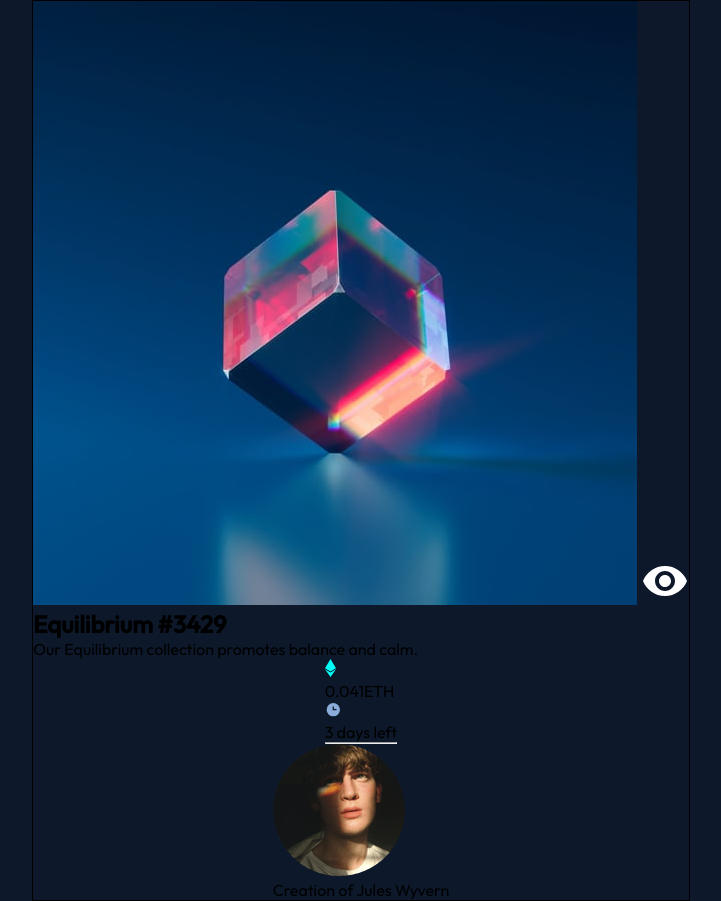
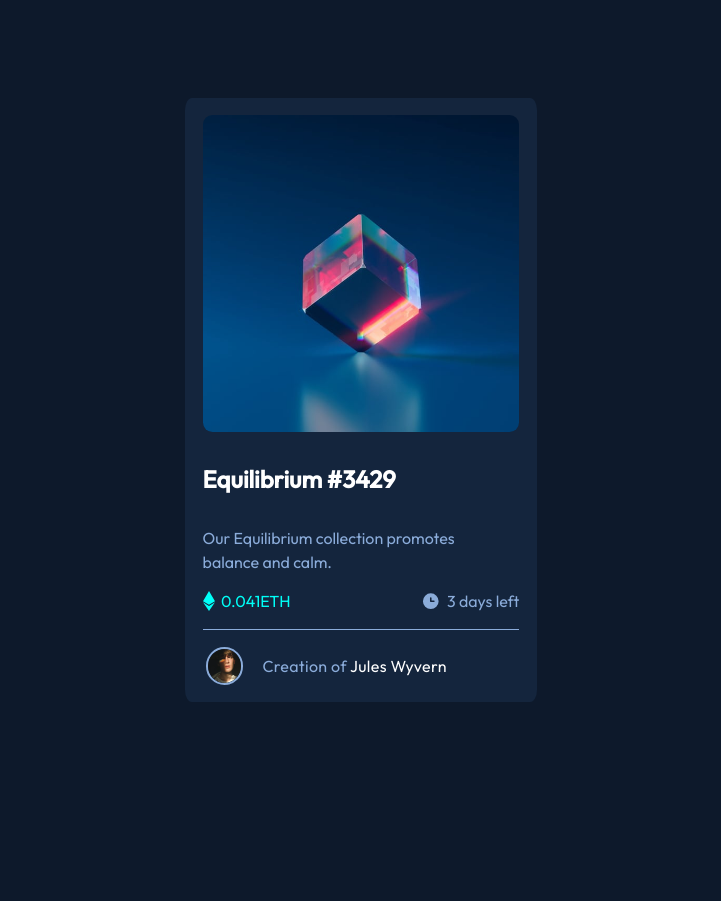
Before and after one commit to ShahbaazX786/NFT-card-component, a plain HTML site: page index.html in a window 1280 px wide. Shown: the whole page, without its empty margins (279-1000 px from the left). After the commit the page ends 800 px from the top, so only its background shows below. Drawn offline with Linux system fonts and the light colour scheme.

Commit message:
added styles and fixed the template layout but the hover effect for the image is tricky.

```diff
--- a/index.html
+++ b/index.html
@@ -12,22 +12,22 @@
     <article>
         <div class="top">
             <div class="img-overlay">
-                <img class="NFT-thumbnail-img" src="./assets/image-equilibrium.jpg" alt="NFT-Thumbnail">
-                <img class="hover-icon" src="/assets/icon-view.svg" alt="hover-eye-icon" aria-hidden="true">
+                <img class="NFT-img" src="./assets/image-equilibrium.jpg" alt="NFT-Thumbnail">
+                <img class="eye-icon" src="/assets/icon-view.svg" alt="hover-eye-icon" aria-hidden="true">
             </div>
             <h1>Equilibrium #3429</h1>
-            <p>Our Equilibrium collection promotes balance and calm.</p>
+            <p class="desc">Our Equilibrium collection promotes balance and calm.</p>
         </div>
         <div class="middle">
-            <img src="./assets/icon-ethereum.svg" alt="eth-icon">
-            <p>0.041ETH</p>
-            <img src="./assets/icon-clock.svg" alt="time-remaining">
-            <p>3 days left</p>
-            <hr>
+            <img class="svg" src="./assets/icon-ethereum.svg" alt="eth-icon">
+            <p class="price">0.041ETH</p>
+            <img class="svg2" src="./assets/icon-clock.svg" alt="time-remaining">
+            <p class="time">3 days left</p>
         </div>
+        <div class="line"> </div>
         <div class="bottom">
             <img class="owner-img" src="./assets/image-avatar.png" alt="owner-img">
-            <p>Creation of <span>Jules Wyvern</span></p>
+            <p class="last-line">Creation of <span class="spann">Jules Wyvern</span></p>
         </div>
     </article>
 </body>
--- a/styles.css
+++ b/styles.css
@@ -27,9 +27,129 @@ body{
 }
 
 article{
-    border: 1px solid black;
+    margin: 5% 0;
+    max-width: 22rem;
+    height: auto;
+    border-radius: 2%;
+    background: var(--Very-dark-blue2);
+}
+
+img,svg{
+    display: block;
+    width: 100%;
+    height: auto;
+}
+
+.top{
+    color: var(--Very-dark-blue);
+    padding: 5%;
+    border-radius: 5%;
+}
+
+.img-overlay{
+    padding: 0;
+}
+
+.NFT-img{
+    border-radius: 3%;
+    margin-bottom: 10%;
+}
+
+img-overlay>* {
+    grid-area: main;
+}
+
+.img-overlay>.eye-icon {
+    z-index: 0;
+}
+
+.NFT-img:hover {
+    opacity: 0.5;
+    background-color: var(--Cyan);
+}
+
+.img-overlay:is(:hover, :focus)>.eye-icon {
+    z-index: 1;
+}
+
+.eye-icon{
+    display: none;
+}
+
+h1{
+    font-family: "Outfit",sans-serif;
+    color: white;
+    margin-bottom: 10%;
+}
+
+h1:hover{
+    color: var(--Cyan);
+}
+
+.desc{
+    padding-right: 10%;
+    font-family: inherit;
+    color: var(--Soft-blue);
+    line-height: 1.5rem;
+}
+
+.middle{
     display: flex;
-    flex-direction: column;
+    flex-direction: row;
+    align-items: center;
     justify-content: center;
+    gap: 0.4rem;
+    padding: 0 5%;
+}
+
+.svg{
+    max-width: 12px;
+}
+
+.svg2{
+    width: 20px;
+}
+
+
+.price{
+    color: var(--Cyan);
+    margin-right: auto;
+}
+
+.time{
+    color: var(--Soft-blue);
+}
+
+.bottom{
+    padding: 5% 6%;
+    display: flex;
+    flex-direction: row;
+    gap: 1.2rem;
+    justify-content: flex-start;
     align-items: center;
+    font-family: "Outfit",sans-serif;
+    letter-spacing: 0.02rem;
 }
+
+.line{
+    border-top: 1px solid var(--Soft-blue);
+    margin: 5% 5% 0 5%;
+}
+
+.owner-img{
+    width: 12%;
+    border: 2px solid var(--Soft-blue);
+    border-radius: 50%;
+}
+
+.last-line{
+    color: var(--Soft-blue);
+}
+
+.spann{
+    color: white;
+}
+
+.spann:hover{
+    color: var(--Cyan);
+}
```
